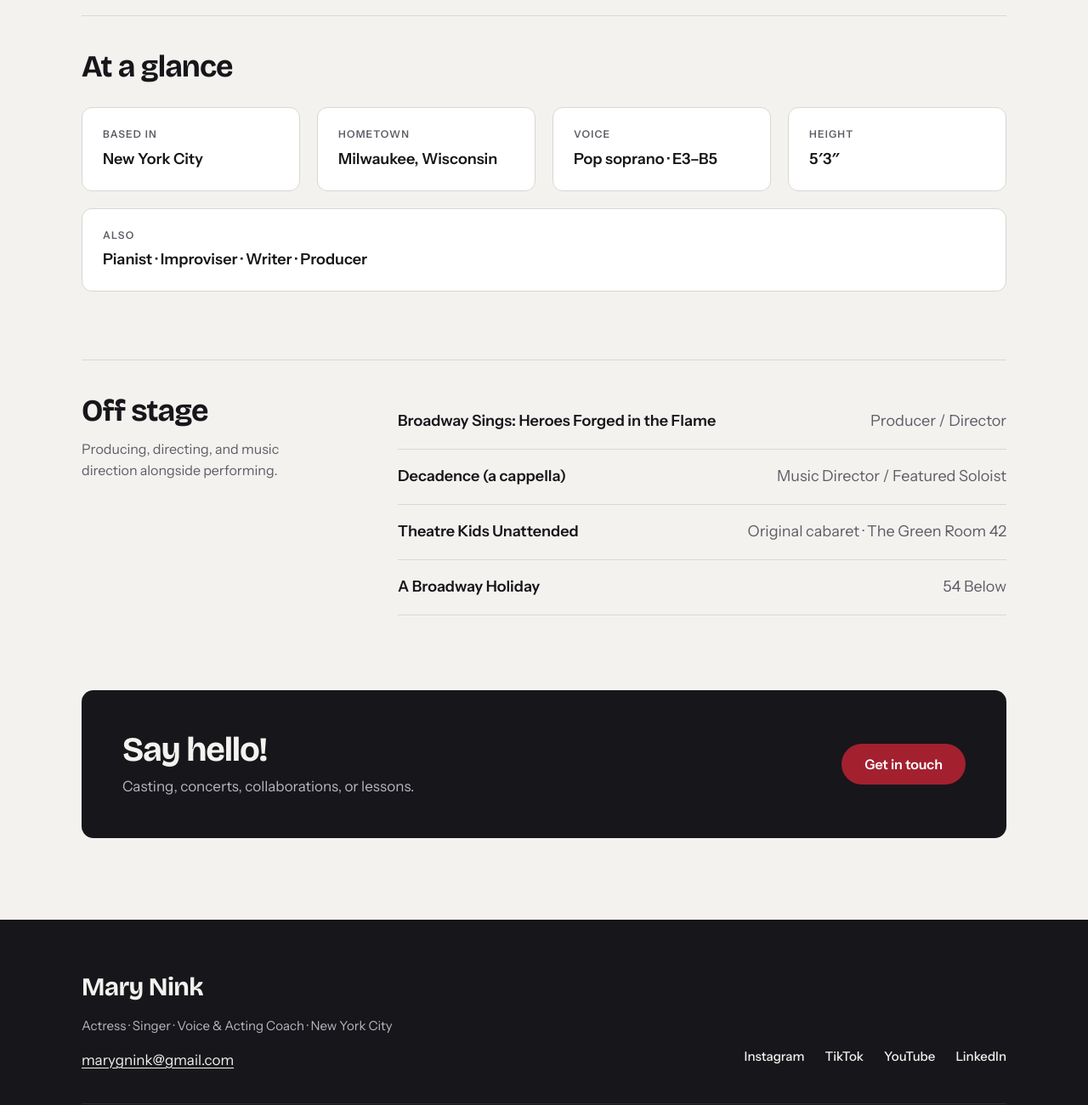
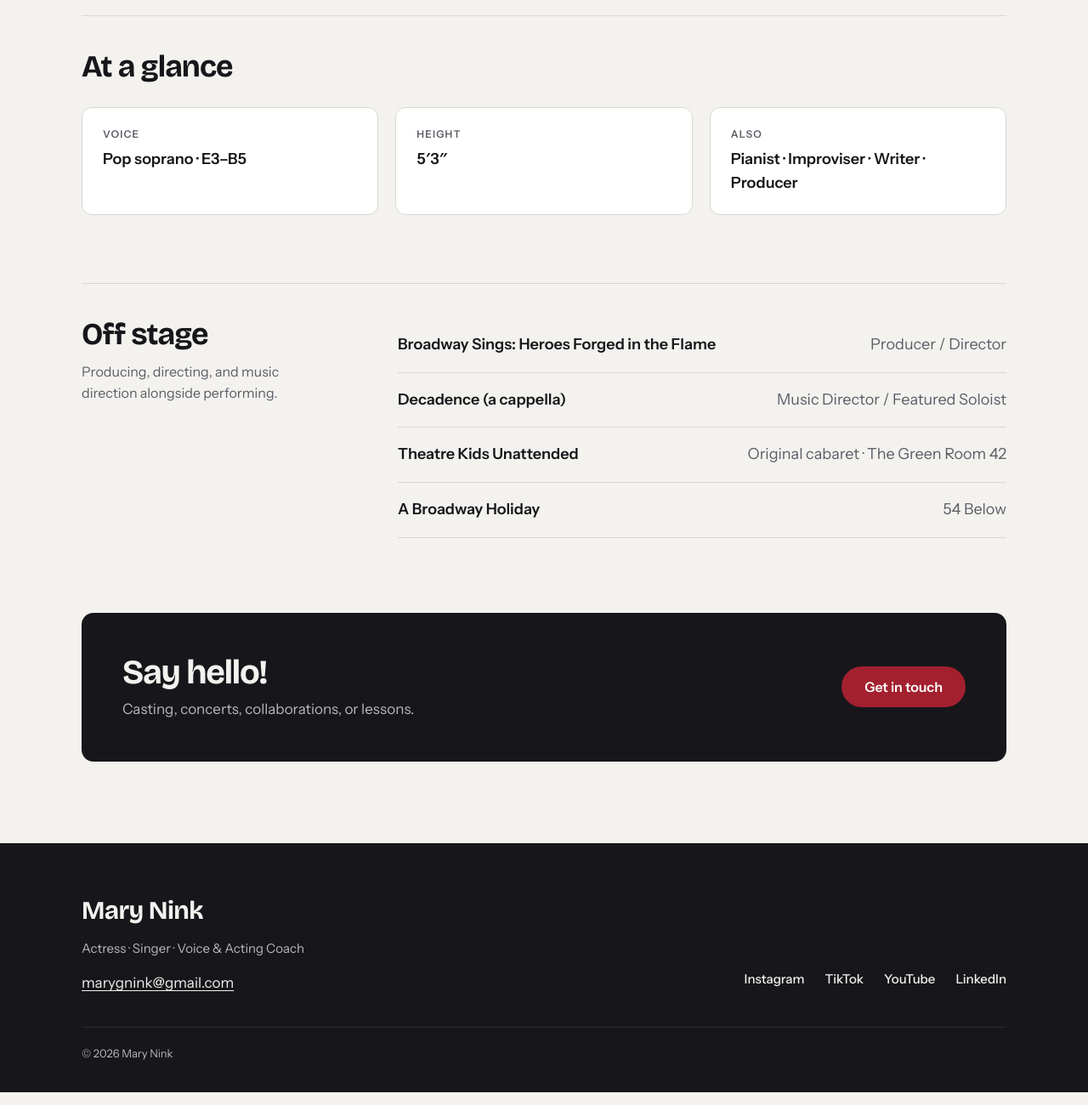
Before and after one commit to mott-lab/marynink, a plain HTML site: page about.html in a window 1280 px wide. Shown: the part 1100-2400 px from the top of the page at 85% size. Drawn offline with nearby package versions, Linux system fonts and the light colour scheme.

Commit message:
Remove explicit location: footer tagline, About cards, Résumé header, home metadata
Co-Authored-By: Claude Fable 5.1 <noreply@anthropic.com>
Claude-Session: https://claude.ai/code/session_01BaZf5eM7HSYV3GDWHsqvmv

```diff
--- a/about.html
+++ b/about.html
@@ -71,14 +71,6 @@
         <h2 class="h3">At a glance</h2>
         <div class="grid grid--tight">
           <div class="card card--compact">
-            <span class="eyebrow eyebrow--muted">Based in</span>
-            <span class="card__value">New York City</span>
-          </div>
-          <div class="card card--compact">
-            <span class="eyebrow eyebrow--muted">Hometown</span>
-            <span class="card__value">Milwaukee, Wisconsin</span>
-          </div>
-          <div class="card card--compact">
             <span class="eyebrow eyebrow--muted">Voice</span>
             <span class="card__value">Pop soprano · E3–B5</span>
           </div>
@@ -130,7 +122,7 @@
   <div class="wrap site-footer__inner">
     <div class="site-footer__brand">
       <span class="site-footer__name">Mary Nink</span>
-      <span class="site-footer__tag">Actress · Singer · Voice &amp; Acting Coach · New York City</span>
+      <span class="site-footer__tag">Actress · Singer · Voice &amp; Acting Coach</span>
       <a class="site-footer__email" href="mailto:marygnink@gmail.com">marygnink@gmail.com</a>
     </div>
     <nav class="site-footer__social" aria-label="Social">
```
Also changed, not shown: 404.html (+1 -1 lines), contact.html (+1 -1 lines), index.html (+3 -5 lines), media.html (+1 -1 lines), resume.html (+1 -2 lines), teaching.html (+1 -1 lines).
